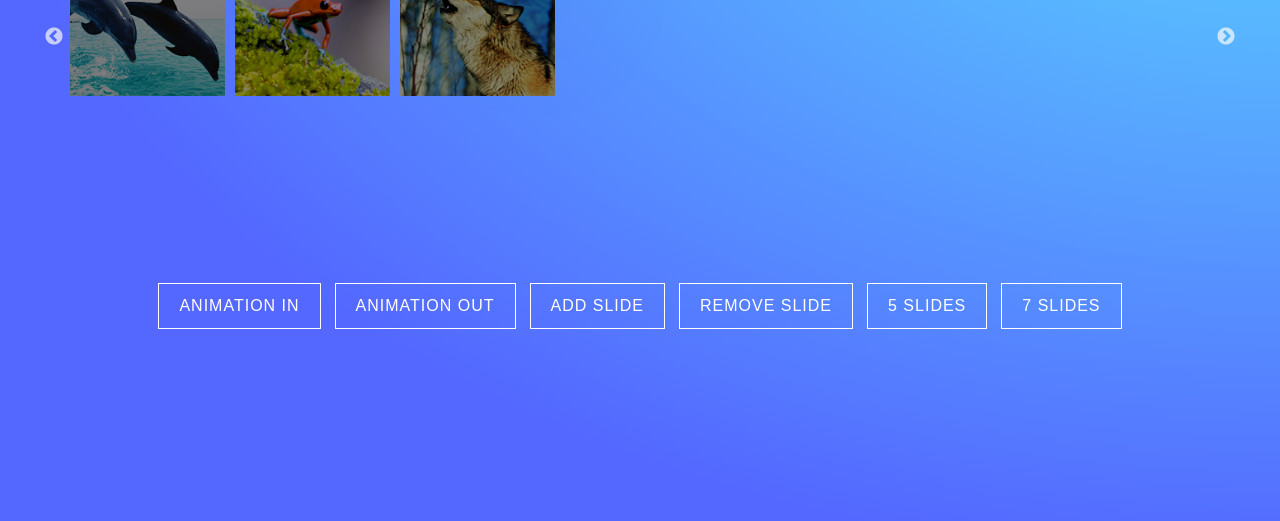
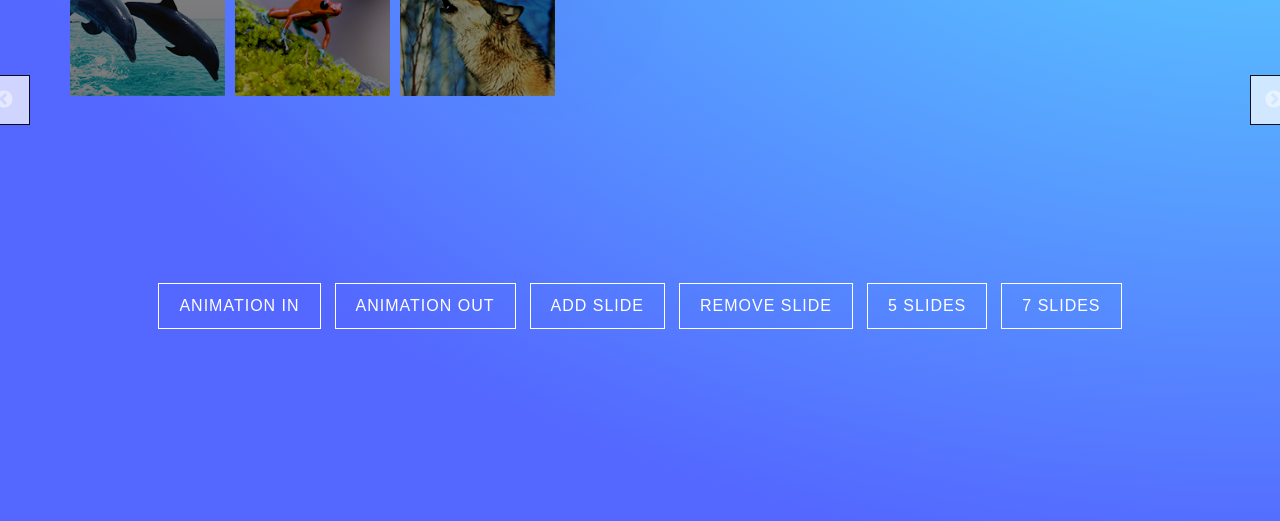
Before and after one commit to obevziuk/carousel, a website: page index.html in a window 1280 px wide. Shown: the part 233-754 px from the top of the page. Drawn offline with nearby package versions, Linux system fonts and the light colour scheme.

Commit message:
updated css .slick-prev and .slick-next

```diff
--- a/css/style.css
+++ b/css/style.css
@@ -114,30 +114,30 @@ button:hover{
 .slick-prev,
 .slick-next
 {
-  color: black;
-  border: 1px solid black;
-  background-color: rgba(255, 255, 255, 0.8);
-  position: fixed;
-  top: 41%;
-  z-index: 10;
-  width: 50px;
-  height: 50px;
-  overflow: hidden;
-  background-position: center;
-  background-repeat: no-repeat;
-  cursor: pointer;
-  opacity: 0.9;
-  transform: translateY(-50%);
-  transition: all 0.25s ease;
+  color: black !important;
+  border: 1px solid black !important;
+  background-color: rgba(255, 255, 255, 0.8) !important;
+  position: fixed !important;
+  top: 41% !important;
+  z-index: 10 !important;
+  width: 50px !important;
+  height: 50px !important;
+  overflow: hidden !important;
+  background-position: center !important;
+  background-repeat: no-repeat !important;
+  cursor: pointer !important;
+  opacity: 0.9 !important;
+  transform: translateY(-50%) !important;
+  transition: all 0.25s ease !important;
 
 }
 
 .slick-prev:hover {
-  top: 42%;
-  left:2%;
+  top: 42% !important;
+  left:2% !important;
 }
 .slick-next:hover
 {
-  top: 42%;
-  right:1%;
+  top: 42% !important;
+  right:1% !important;
 }
```
